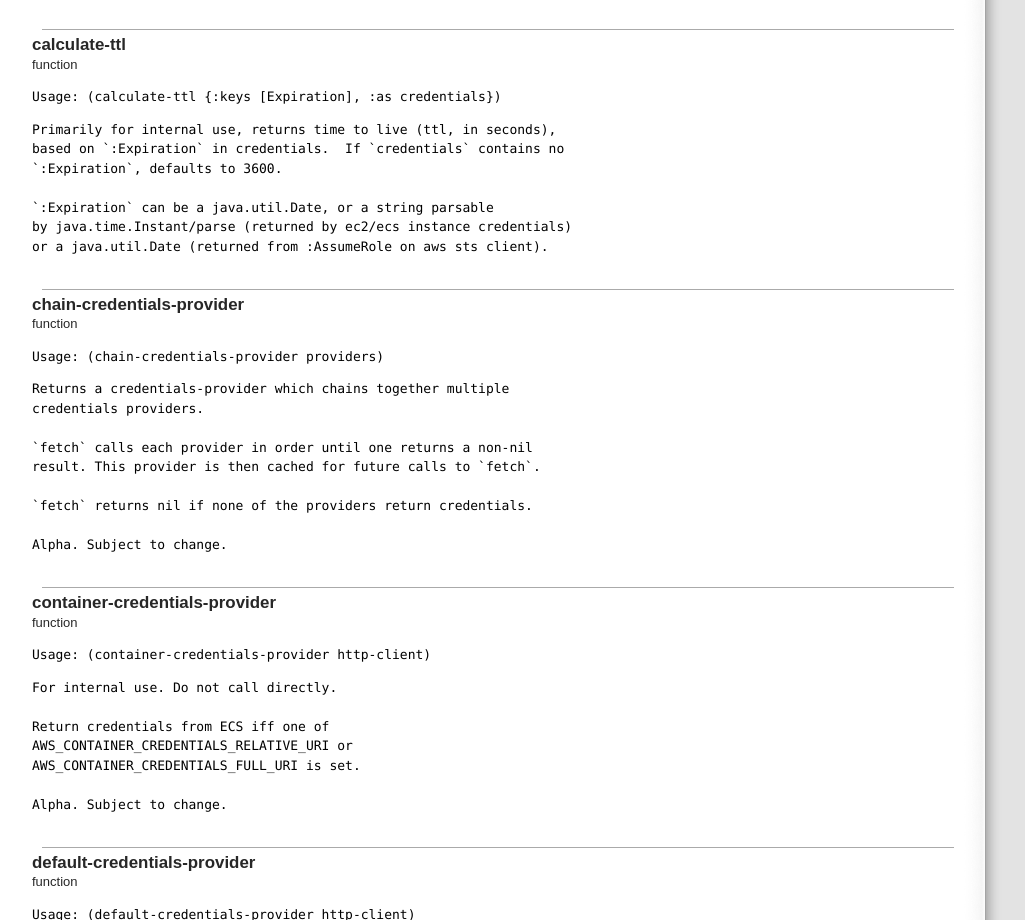
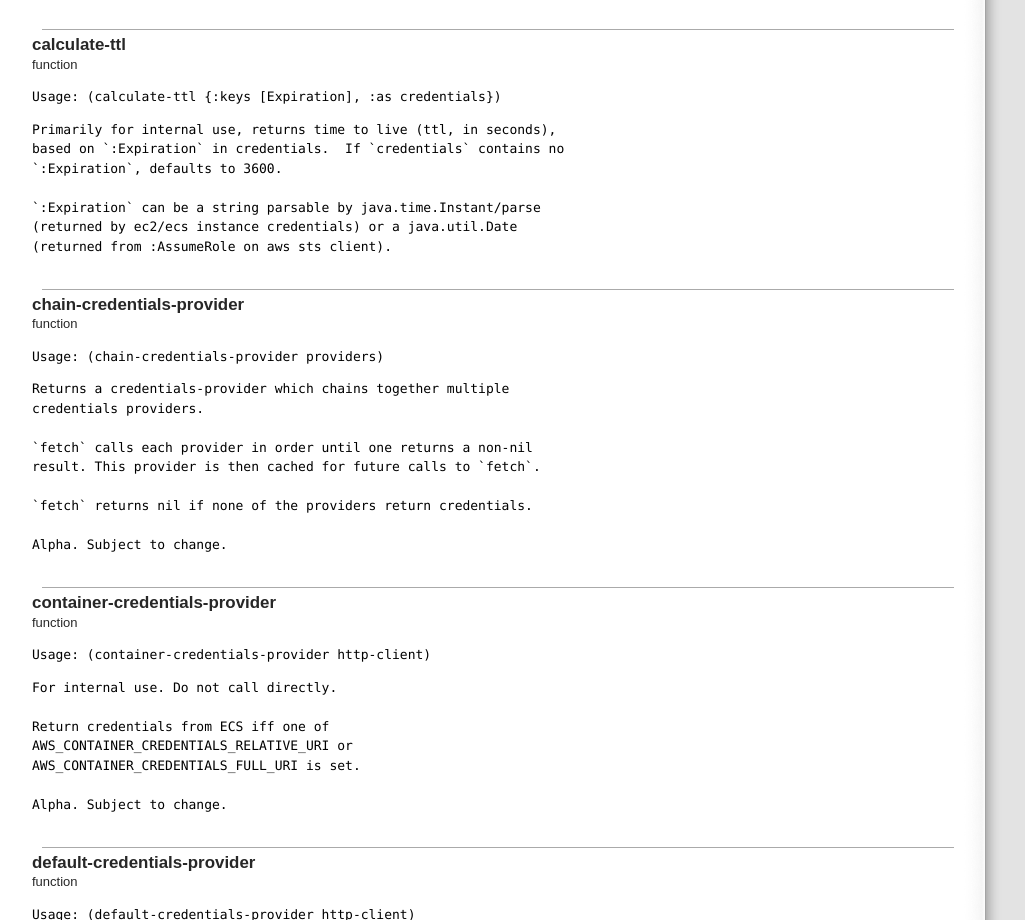
Before and after one commit to cognitect-labs/aws-api, a plain HTML site: page cognitect.aws.credentials-api.html in a window 1280 px wide. Shown: the part 1108-2028 px from the top of the page, without its empty margins (188-1213 px from the left). Drawn offline with Linux system fonts and the light colour scheme.

Commit message:
Updating gh-pages with new api docs

```diff
--- a/cognitect.aws.credentials-api.html
+++ b/cognitect.aws.credentials-api.html
@@ -159,9 +159,9 @@ Alpha. Subject to change.</pre>
 based on `:Expiration` in credentials.  If `credentials` contains no
 `:Expiration`, defaults to 3600.
 
-`:Expiration` can be a java.util.Date, or a string parsable
-by java.time.Instant/parse (returned by ec2/ecs instance credentials)
-or a java.util.Date (returned from :AssumeRole on aws sts client).</pre>
+`:Expiration` can be a string parsable by java.time.Instant/parse
+(returned by ec2/ecs instance credentials) or a java.util.Date
+(returned from :AssumeRole on aws sts client).</pre>
 
 
 
```
Also changed, not shown: cognitect.aws.client.api-api.html (+1 -1 lines), 1 other file.
